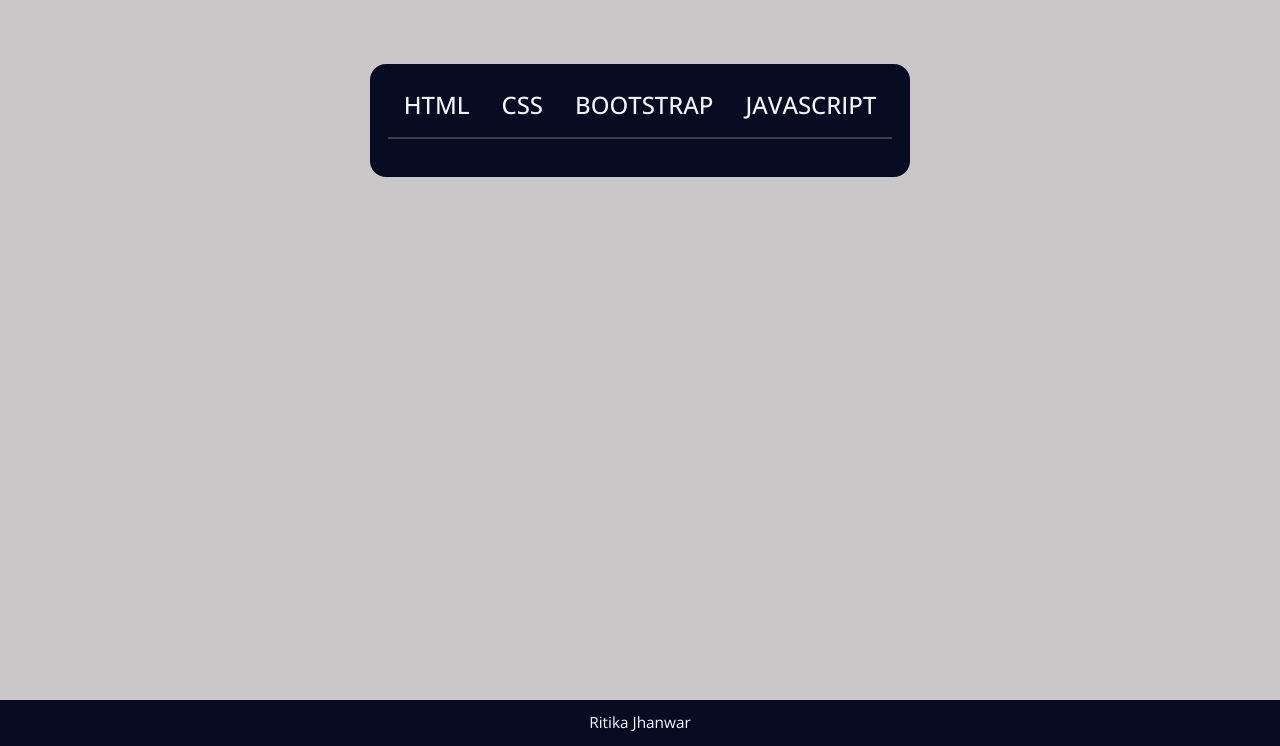
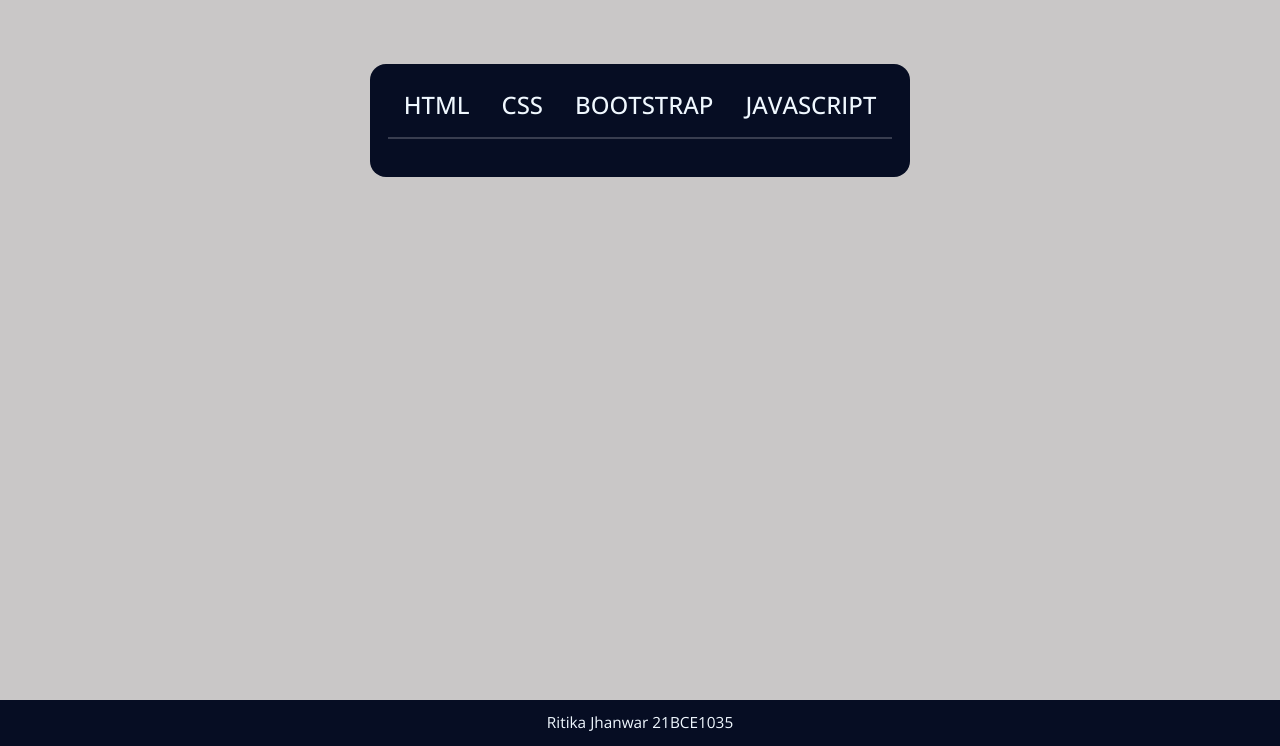
Before and after one commit to ritika-jhanwar/Ethnus-Internship, a plain HTML site: page index.html in a window 1280 px wide. Shown: the part 54-800 px from the top of the page. Drawn offline with nearby package versions, Linux system fonts and the light colour scheme.

Commit message:
Registration no. added

```diff
--- a/index.html
+++ b/index.html
@@ -177,7 +177,7 @@
         </div>
     </div>
     <footer>
-        <p>Ritika Jhanwar</p>
+        <p>Ritika Jhanwar 21BCE1035</p>
     </footer>
     <script>
         const allLinks=document.querySelectorAll(".tab");
```
